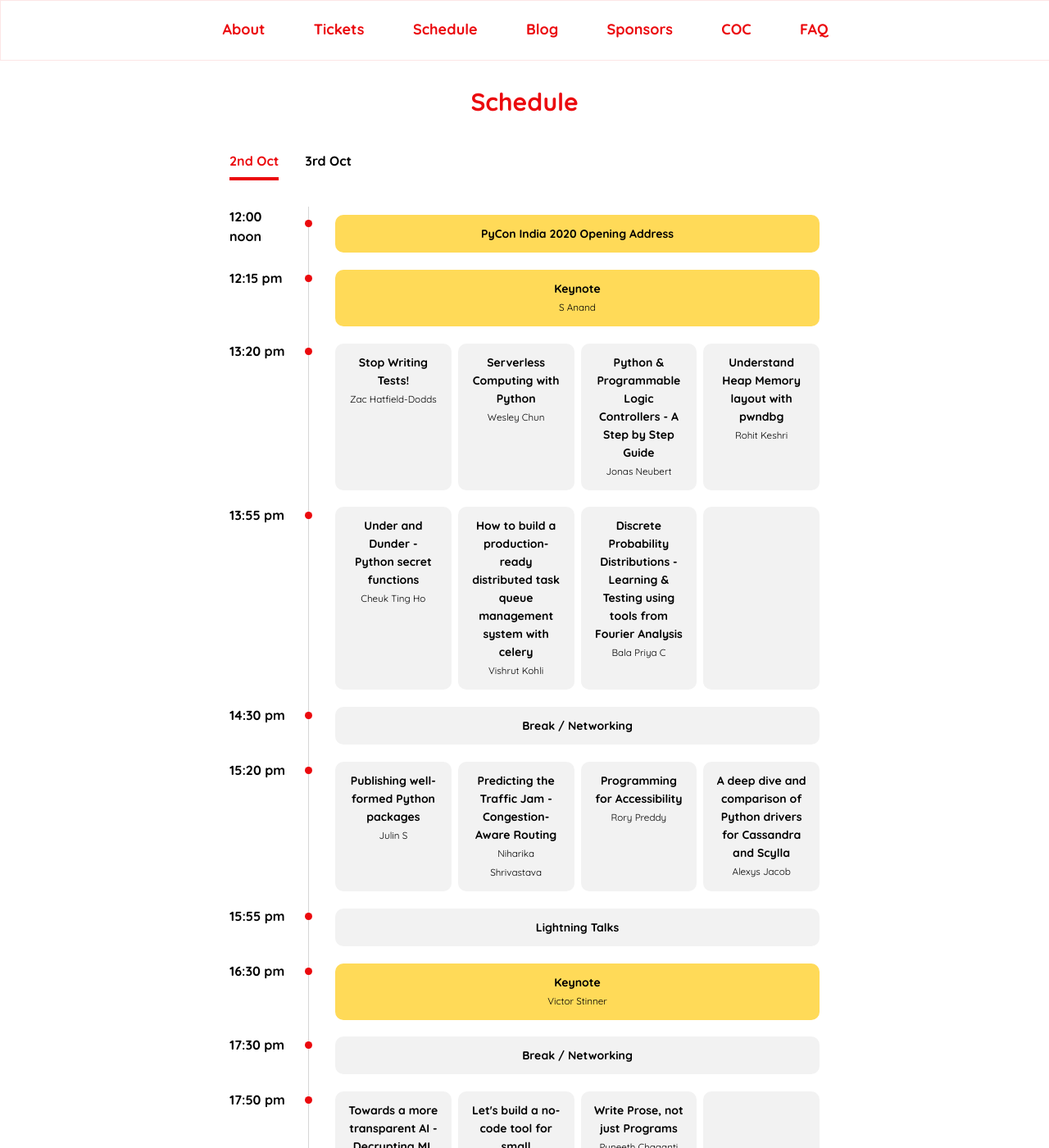
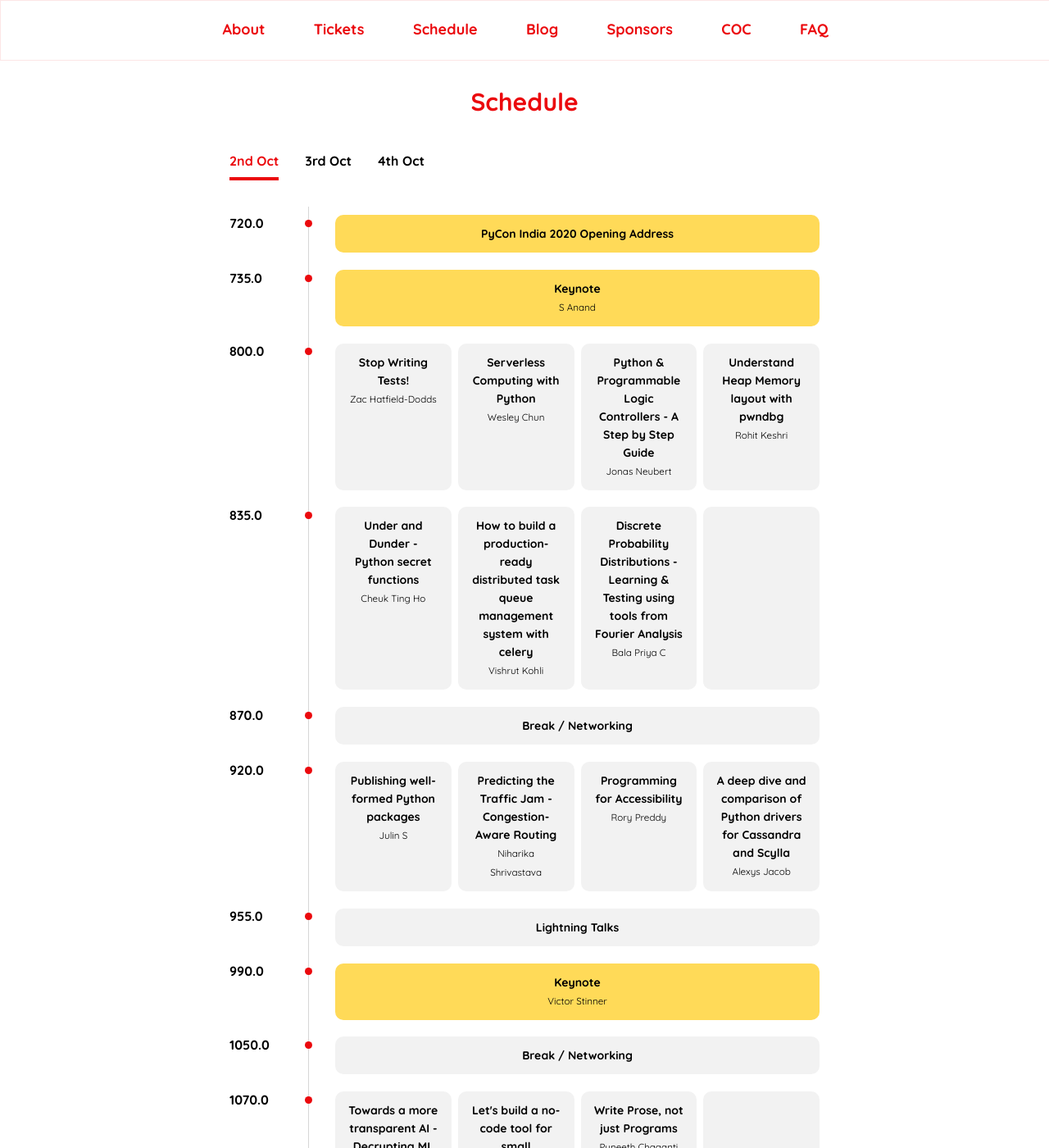
Before and after one commit to pythonindia/inpycon2020, a Jekyll site: the page built from index.md, in a window 1280 px wide and 1400 px high, scrolled down 2215 px. Shown: the whole window at 82% size. Built offline with Jekyll 4.4.1, drawn with Linux system fonts in a browser that asks for light colours; some of the changed lines change nothing that is shown; some of the changed text lies outside the part shown.

Commit message:
Add workshop schedule (#104)
* add workshops
* remov am/pm

Signed-off-by: Nabarun Pal <pal.nabarun95@gmail.com>

Co-authored-by: Nabarun Pal <palnabarun@users.noreply.github.com>
Co-authored-by: Nabarun Pal <pal.nabarun95@gmail.com>

```diff
--- a/_data/talks.yml
+++ b/_data/talks.yml
@@ -3,374 +3,437 @@
 - title: PyCon India 2020 Opening Address
   track: all
   date: 2nd Oct
-  time: 12:00 noon
+  time: 12:00
   type: special
 
 - title: Keynote
   track: all
   date: 2nd Oct
-  time: 12:15 pm
+  time: 12:15
   type: special
   speaker: S Anand
 
 - title: Stop Writing Tests!
   track: Bengaluru
   date: 2nd Oct
-  time: 13:20 pm
+  time: 13:20
   speaker: Zac Hatfield-Dodds
   hyperlink: https://in.pycon.org/cfp/2020/proposals/stop-writing-tests~aKWGa/
 
 - title: Serverless Computing with Python
   track: Chennai
   date: 2nd Oct
-  time: 13:20 pm
+  time: 13:20
   speaker: Wesley Chun
   hyperlink: https://in.pycon.org/cfp/2020/proposals/serverless-computing-with-python~e5y8K/
 
 - title: Python & Programmable Logic Controllers - A Step by Step Guide
   track: Hyderabad
   date: 2nd Oct
-  time: 13:20 pm
+  time: 13:20
   speaker: Jonas Neubert
   hyperlink: https://in.pycon.org/cfp/2020/proposals/python-programmable-logic-controllers-a-step-by-step-guide~dwp98/
 
 - title: Understand Heap Memory layout with pwndbg
   track: Delhi
   date: 2nd Oct
-  time: 13:20 pm
+  time: 13:20
   speaker: Rohit Keshri
   hyperlink: https://in.pycon.org/cfp/2020/proposals/understand-heap-memory-layout-with-pwndbg~dBzQd/
 
 - title: Under and Dunder - Python secret functions
   track: Bengaluru
   date: 2nd Oct
-  time: 13:55 pm
+  time: 13:55
   speaker: Cheuk Ting Ho
   hyperlink: https://in.pycon.org/cfp/2020/proposals/under-and-dunder-python-secret-functions~dwMra/
 
 - title: How to build a production-ready distributed task queue management system with celery
   track: Chennai
   date: 2nd Oct
-  time: 13:55 pm
+  time: 13:55
   speaker: Vishrut Kohli
   hyperlink: https://in.pycon.org/cfp/2020/proposals/how-to-build-a-production-ready-distributed-task-queue-management-system-with-celery~e5qYe/
 
 - title: Discrete Probability Distributions - Learning & Testing using tools from Fourier Analysis
   track: Hyderabad
   date: 2nd Oct
-  time: 13:55 pm
+  time: 13:55
   speaker: Bala Priya C
   hyperlink: https://in.pycon.org/cfp/2020/proposals/discrete-probability-distributions-learning-testing-using-tools-from-fourier-analysis~aQ3Gd/
 
 - title:
   track: Delhi
   date: 2nd Oct
-  time: 13:55 pm
+  time: 13:55
   speaker:
 
 - title: Break / Networking
   track: all
   date: 2nd Oct
-  time: 14:30 pm
+  time: 14:30
 
 - title: Publishing well-formed Python packages
   track: Bengaluru
   date: 2nd Oct
-  time: 15:20 pm
+  time: 15:20
   speaker: Julin S
   hyperlink: https://in.pycon.org/cfp/2020/proposals/publishing-well-formed-python-packages~egrrd/
 
 - title: Predicting the Traffic Jam - Congestion-Aware Routing
   track: Chennai
   date: 2nd Oct
-  time: 15:20 pm
+  time: 15:20
   speaker: Niharika Shrivastava
   hyperlink: https://in.pycon.org/cfp/2020/proposals/predicting-the-traffic-jam-congestion-aware-routing~dGD5e/
 
 - title: Programming for Accessibility
   track: Hyderabad
   date: 2nd Oct
-  time: 15:20 pm
+  time: 15:20
   speaker: Rory Preddy
   hyperlink: https://in.pycon.org/cfp/2020/proposals/programming-for-accessibility~dGGKd/
 
 - title: A deep dive and comparison of Python drivers for Cassandra and Scylla
   track: Delhi
   date: 2nd Oct
-  time: 15:20 pm
+  time: 15:20
   speaker: Alexys Jacob
   hyperlink: https://in.pycon.org/cfp/2020/proposals/a-deep-dive-and-comparison-of-python-drivers-for-cassandra-and-scylla~azVya/
 
 - title: Lightning Talks
   track: all
   date: 2nd Oct
-  time: 15:55 pm
+  time: 15:55
 
 - title: Keynote
   track: all
   date: 2nd Oct
-  time: 16:30 pm
+  time: 16:30
   type: special
   speaker: Victor Stinner
 
 - title: Break / Networking
   track: all
   date: 2nd Oct
-  time: 17:30 pm
+  time: 17:30
 
 - title: Towards a more transparent AI - Decrypting ML models using LIME
   track: Bengaluru
   date: 2nd Oct
-  time: 17:50 pm
+  time: 17:50
   speaker: Laisha Wadhwa
   hyperlink: https://in.pycon.org/cfp/2020/proposals/towards-a-more-transparent-ai-decrypting-ml-models-using-lime~eV8zb/
 
 - title: Let's build a no-code tool for small businesses to reduce churn
   track: Chennai
   date: 2nd Oct
-  time: 17:50 pm
+  time: 17:50
   speaker: Padmaja Bhagwat, Bargava Subramanian
   hyperlink: https://in.pycon.org/cfp/2020/proposals/lets-build-a-no-code-tool-for-small-businesses-to-reduce-churn~epYYV/
 
 - title: Write Prose, not just Programs
   track: Hyderabad
   date: 2nd Oct
-  time: 17:50 pm
+  time: 17:50
   speaker: Puneeth Chaganti
   hyperlink: https://in.pycon.org/cfp/2020/proposals/write-prose-not-just-programs~dGyJa/
 
 - title:
   track: Delhi
   date: 2nd Oct
-  time: 17:50 pm
+  time: 17:50
   speaker:
   hyperlink:
 
 - title: A thousand Django's within (or Django multi-tenant)
   track: Bengaluru
   date: 2nd Oct
-  time: 18:25 pm
+  time: 18:25
   speaker: Lorenzo Peña
   hyperlink: https://in.pycon.org/cfp/2020/proposals/a-thousand-djangos-within-or-django-multi-tenant~b4g7a/
 
 - title: Taking a peek under the hood - Interpreting black box models
   track: Chennai
   date: 2nd Oct
-  time: 18:25 pm
+  time: 18:25
   speaker: Jennifer Nguyen
   hyperlink: https://in.pycon.org/cfp/2020/proposals/taking-a-peek-under-the-hood-interpreting-black-box-models~b2k4z/
 
 - title: Combining NLP with Structured Data to map Clinical Entities to the relevant Section Headers in a Clinical Document
   track: Hyderabad
   date: 2nd Oct
-  time: 18:25 pm
+  time: 18:25
   speaker: Sagar Dawda
   hyperlink: https://in.pycon.org/cfp/2020/proposals/combining-nlp-with-structured-data-to-map-clinical-entities-to-the-relevant-section-headers-in-a-clinical-document~bkRRN/
 
 - title: ApiVer – a versioning policy for libraries
   track: Delhi
   date: 2nd Oct
-  time: 18:25 pm
+  time: 18:25
   speaker: Paweł Polewicz
   hyperlink: https://in.pycon.org/cfp/2020/proposals/apiver-a-versioning-policy-for-libraries~eXmga/
 
 - title: Keynote
   track: all
   date: 2nd Oct
-  time: 19:00 pm
+  time: 19:00
   type: special
   speaker: Naomi Ceder
 
 - title: PyCon India 2020 Day 1 Closing Address
   track: all
   date: 2nd Oct
-  time: 20:00 pm
+  time: 20:00
   type: special
   speaker:
 
 - title: Networking
   track: all
   date: 2nd Oct
-  time: 20:10 pm
+  time: 20:10
 
 - title: PyCon India 2020 Day 2 Opening Address
   track: all
   date: 3rd Oct
-  time: 12:00 noon
+  time: 12:00
   type: special
 
 - title: Keynote
   track: all
   date: 3rd Oct
-  time: 12:15pm
+  time: 12:15
   type: special
   speaker: Alolita Sharma
 
 - title: Revolutionize the Web with Python - Brython
   track: Bengaluru
   date: 3rd Oct
-  time: 13:20 pm
+  time: 13:20
   speaker: Antriksh Verma
   hyperlink: https://in.pycon.org/cfp/2020/proposals/revolutionize-the-web-with-python-brython~elYYg/
 
 - title: How I built a Ray Tracer in Pure Python
   track: Chennai
   date: 3rd Oct
-  time: 13:20 pm
+  time: 13:20
   speaker: Arun Ravindran
   hyperlink: https://in.pycon.org/cfp/2020/proposals/how-i-built-a-ray-tracer-in-pure-python~e045e/
 
 - title: How to make continuous integration work with machine learning
   track: Hyderabad
   date: 3rd Oct
-  time: 13:20 pm
+  time: 13:20
   speaker: Elle O'Brien
   hyperlink: https://in.pycon.org/cfp/2020/proposals/how-to-make-continuous-integration-work-with-machine-learning~avK5b/
 
 - title: Pythonic Interfaces - The secret to building maintainable, quality code!
   track: Delhi
   date: 3rd Oct
-  time: 13:20 pm
+  time: 13:20
   speaker: Praveen Shirali
   hyperlink: https://in.pycon.org/cfp/2020/proposals/pythonic-interfaces-the-secret-to-building-maintainable-quality-code~bYjYd/
 
 - title: So, You Want to Build an Anti-Virus Engine?
   track: Bengaluru
   date: 3rd Oct
-  time: 13:55 pm
+  time: 13:55
   speaker: JunWei Song
   hyperlink: https://in.pycon.org/cfp/2020/proposals/so-you-want-to-build-an-anti-virus-engine~bDM6d/
 
 - title: Time Series Forecasting on CoronaVirus Dataset
   track: Chennai
   date: 3rd Oct
-  time: 13:55 pm
+  time: 13:55
   speaker: Sonam pankaj
   hyperlink: https://in.pycon.org/cfp/2020/proposals/time-series-forecasting-on-coronavirus-dataset~b2jAb/
 
 - title: Python Emergency Remote Teaching
   track: Hyderabad
   date: 3rd Oct
-  time: 13:55 pm
+  time: 13:55
   speaker: Fernando Masanori Ashikaga
   hyperlink: https://in.pycon.org/cfp/2020/proposals/python-emergency-remote-teaching~aOOEa/
 
 - title:
   track: Delhi
   date: 3rd Oct
-  time: 13:55 pm
+  time: 13:55
   speaker:
   hyperlink:
 
 - title: Break / Networking
   track: all
   date: 3rd Oct
-  time: 14:30 pm
+  time: 14:30
 
 - title: Build plugins using Pluggy
   track: Bengaluru
   date: 3rd Oct
-  time: 15:20 pm
+  time: 15:20
   speaker: Kracekumar Ramaraju
   hyperlink: https://in.pycon.org/cfp/2020/proposals/build-plugins-using-pluggy~eZ3ga/
 
 - title: Building an Home Automation system using PyQT, MQTT and Arduino
   track: Chennai
   date: 3rd Oct
-  time: 15:20 pm
+  time: 15:20
   speaker: Harsh Mittal
   hyperlink: https://in.pycon.org/cfp/2020/proposals/building-an-home-automation-system-using-pyqt-mqtt-and-arduino~bqw7e/
 
 - title: Developing a Single-Sign-On Service using Django
   track: Hyderabad
   date: 3rd Oct
-  time: 15:20 pm
+  time: 15:20
   speaker: Vibhu Agarwal
   hyperlink: https://in.pycon.org/cfp/2020/proposals/developing-a-single-sign-on-service-using-django~b26Mb/
 
 - title: Static Typing in Python
   track: Delhi
   date: 3rd Oct
-  time: 15:20 pm
+  time: 15:20
   speaker: Sanchit Balchandani
   hyperlink: https://in.pycon.org/cfp/2020/proposals/static-typing-in-python~axpPa/
 
 - title: Lightning Talks
   track: all
   date: 3rd Oct
-  time: 15:55 pm
+  time: 15:55
 
 - title: Keynote
   track: all
   date: 3rd Oct
-  time: 16:30 pm
+  time: 16:30
   type: special
   speaker: James Powell
 
 - title: Python and cffi - Visualizing Network Traces
   track: Bengaluru
   date: 3rd Oct
-  time: 17:50 pm
+  time: 17:50
   speaker: Abhijit Gadgil
   hyperlink: https://in.pycon.org/cfp/2020/proposals/python-and-cffi-visualizing-network-traces~aAy9a/
 
 - title: Resource Utilization as a Metric for Machine Learning
   track: Chennai
   date: 3rd Oct
-  time: 17:50 pm
+  time: 17:50
   speaker: Akshay Bahadur
   hyperlink: https://in.pycon.org/cfp/2020/proposals/resource-utilization-as-a-metric-for-machine-learning~aKP8b/
 
 - title: Logging the right way!
   track: Hyderabad
   date: 3rd Oct
-  time: 17:50 pm
+  time: 17:50
   speaker: Devi A S L
   hyperlink: https://in.pycon.org/cfp/2020/proposals/logging-the-right-way~dPN11/
 
 - title:
   track: Delhi
   date: 3rd Oct
-  time: 17:50 pm
+  time: 17:50
   speaker:
 
 - title: Narrative-focused video games development with Ren'Py, an open source engine
   track: Bengaluru
   date: 3rd Oct
-  time: 18:25 pm
+  time: 18:25
   speaker: Susan Shu Chang
   hyperlink: https://in.pycon.org/cfp/2020/proposals/narrative-focused-video-games-development-with-renpy-an-open-source-engine~az0qd/
 
 - title: Awesome Commandline Tools
   track: Chennai
   date: 3rd Oct
-  time: 18:25 pm
+  time: 18:25
   speaker: Amjith Ramanujam
   hyperlink: https://in.pycon.org/cfp/2020/proposals/awesome-commandline-tools~eZlQb/
 
 - title: How Decorators Function
   track: Hyderabad
   date: 3rd Oct
-  time: 18:25 pm
+  time: 18:25
   speaker: Andrew Knight
   hyperlink: https://in.pycon.org/cfp/2020/proposals/how-decorators-function~bYEp2/
 
 - title: Reproducible Scalable Workflows with Nix, Papermill and Renku
   track: Delhi
   date: 3rd Oct
-  time: 18:25 pm
+  time: 18:25
   speaker: Rohit Goswami
   hyperlink: https://in.pycon.org/cfp/2020/proposals/reproducible-scalable-workflows-with-nix-papermill-and-renku~dNkxD/
 
 - title: Keynote
   track: all
   date: 3rd Oct
-  time: 19:00 pm
+  time: 19:00
   type: special
   speaker:
 
 - title: PyCon India 2020 Closing Address
   track: all
   date: 3rd Oct
-  time: 20:00 pm
+  time: 20:00
   type: special
+
+# Schedule for 4th Oct
+
+- title: Getting Started with Python
+  track: 1
+  date: 4th Oct
+  time: 11:30
+  speaker: Evan Smith
+  hyperlink: https://in.pycon.org/cfp/2020/proposals/getting-started-with-python~b4x8V/
+
+- title: Python for Computational Social Science with Text, Networks and clever data games
+  track: 2
+  date: 4th Oct
+  time: 11:30
+  speaker: Bhargav Srinivasa
+  hyperlink: https://in.pycon.org/cfp/2020/proposals/python-for-computational-social-science-with-text-networks-and-clever-data-games~dyPPE/
+
+- title:
+  track: 3
+  date: 4th Oct
+  time: 11:30
+  speaker:
+  hyperlink:
+
+- title:
+  track: 4
+  date: 4th Oct
+  time: 11:30
+  speaker:
+  hyperlink:
+
+- title: Break / Networking
+  track: all
+  date: 3rd Oct
+  time: 14:00
+
+- title: "Python on Kubernetes: A primer"
+  track: 1
+  date: 4th Oct
+  time: 15:00
+  speaker: Nabarun Pal
+  hyperlink: https://in.pycon.org/cfp/2020/proposals/python-on-kubernetes-a-primer~aOY7Y/
+
+- title: Animating Data in PowerPoint
+  track: 2
+  date: 4th Oct
+  time: 15:00
+  speaker: Anand S
+  hyperlink: https://in.pycon.org/cfp/2020/proposals/animating-data-in-powerpoint~dyR6e/
+
+- title: Concurrency Patterns with Python
+  track: 3
+  date: 4th Oct
+  time: 15:00
+  speaker: Anmol Jindal
+  hyperlink: https://in.pycon.org/cfp/2020/proposals/concurrency-patterns-with-python~e9r8B/
+
+- title:
+  track: 4
+  date: 4th Oct
+  time: 15:00
+  speaker:
+  hyperlink:
```
